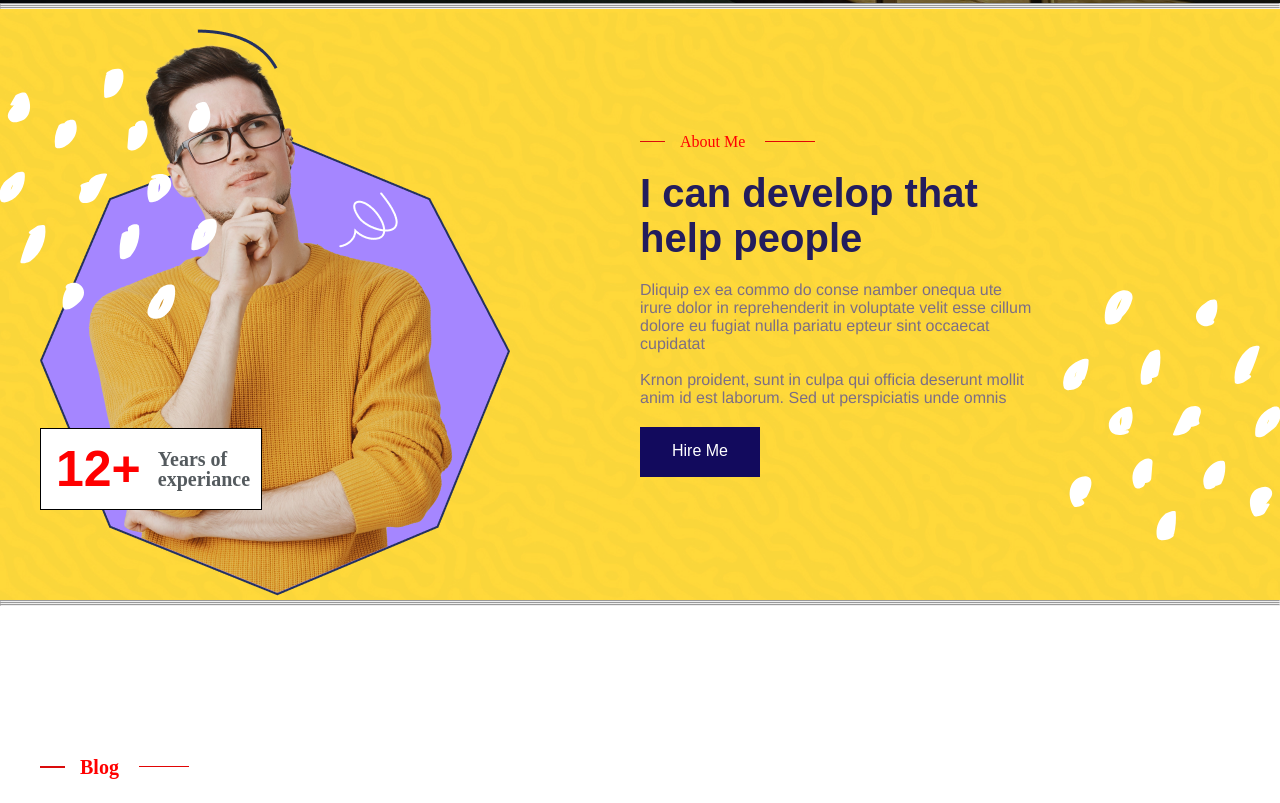
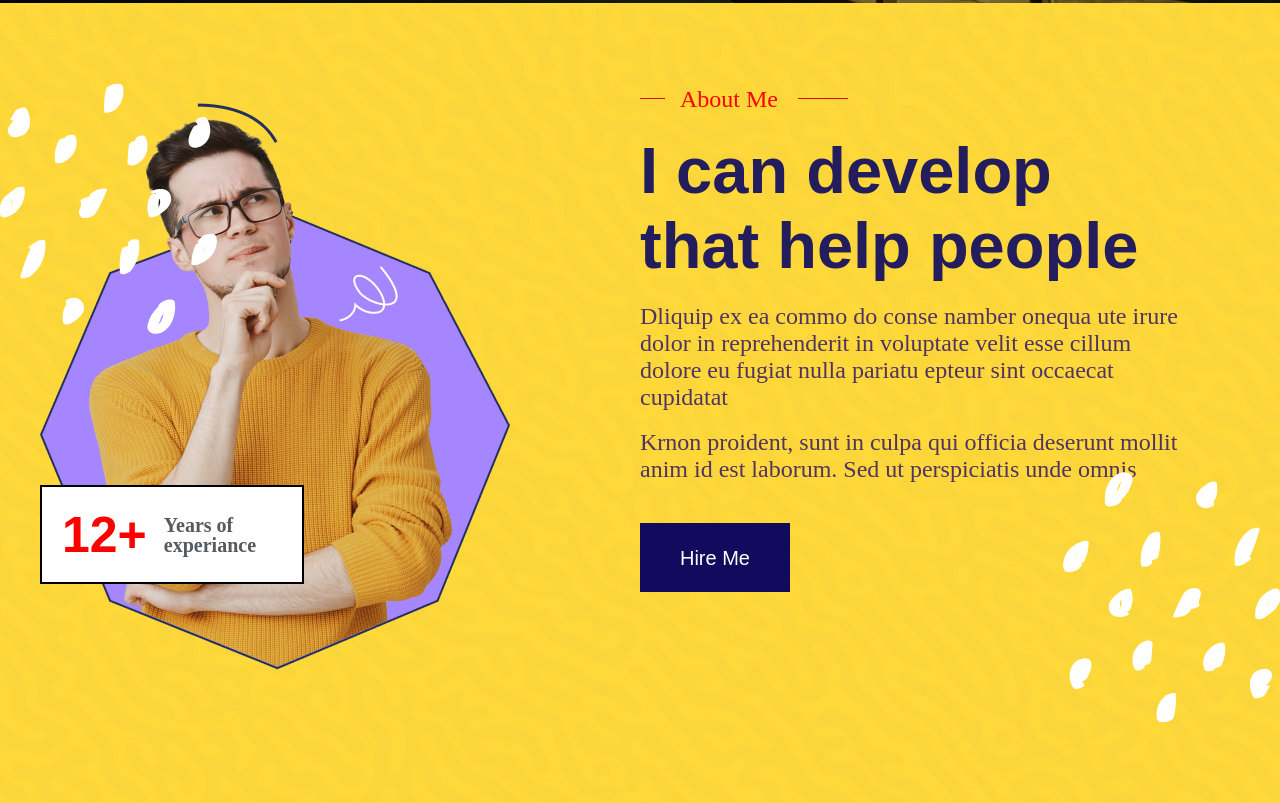
Before and after one commit to Hedayetul-Kabir/tritoweb, a plain HTML site: page index.html in a window 1280 px wide. Shown: the part 797-1600 px from the top of the page. Drawn offline with nearby package versions, Linux system fonts and the light colour scheme.

Commit message:
upto footer

```diff
--- a/index.html
+++ b/index.html
@@ -62,9 +62,6 @@
         </div>
     </div>
 
-    <hr class="rounded">
-    <hr class="rounded">
-    <hr class="rounded">
     <section class="aboutme">
 
         <div class="container">
@@ -181,9 +178,7 @@
             </svg>
         </span>
     </section>
-    <hr class="rounded">
-    <hr class="rounded">
-    <hr class="rounded">
+
     <section class="blog">
         <div class="container">
             <div class="pera">
@@ -211,10 +206,6 @@
         </div>
     </section>
 
-    <hr class="rounded">
-    <hr class="rounded">
-    <hr class="rounded">
-
     <section class="ftr">
         <div class="container">
             <div class="c-part">
@@ -226,7 +217,10 @@
 
                 <p>Email:</p>
                 <h2>support@smith.com</h2>
-                <div class="cbx">dasd</div>
+                <div class="cbx">
+                    <div class="logo">Kabir's </div>
+                    <h4>@ 2023 Kabir's. All Right Reserved</h4>
+                </div>
             </div>
 
             <div class="f-part">
@@ -266,7 +260,7 @@
 
             </div>
         </div>
-        <span class="svg1"><svg width="217" height="311" viewBox="0 0 217 311" fill="none"
+        <span class="svg3"><svg width="217" height="311" viewBox="0 0 217 311" fill="none"
                 xmlns="http://www.w3.org/2000/svg">
                 <path
                     d="M58.458 57.9402C55.2091 64.2829 54.0418 71.4882 55.1219 78.5323C55.582 81.4083 61.5641 79.9128 62.7912 79.376C72.7614 75.1578 79.7021 64.0373 75.4456 53.3769C73.8734 49.5422 62.9062 52.7634 64.3251 56.368C66.8176 62.6185 65.2071 71.7066 58.3814 74.6977L66.0507 75.5413C65.1018 69.6495 65.9992 63.6085 68.6199 58.247C70.9974 53.4537 59.9152 54.604 58.2663 57.9402H58.458Z"
@@ -309,7 +303,7 @@
                     fill="white" />
             </svg>
         </span>
-        <span class="svg2"><svg width="217" height="311" viewBox="0 0 217 311" fill="none"
+        <span class="svg4"><svg width="217" height="311" viewBox="0 0 217 311" fill="none"
                 xmlns="http://www.w3.org/2000/svg">
                 <path
                     d="M58.458 57.9402C55.2091 64.2829 54.0418 71.4882 55.1219 78.5323C55.582 81.4083 61.5641 79.9128 62.7912 79.376C72.7614 75.1578 79.7021 64.0373 75.4456 53.3769C73.8734 49.5422 62.9062 52.7634 64.3251 56.368C66.8176 62.6185 65.2071 71.7066 58.3814 74.6977L66.0507 75.5413C65.1018 69.6495 65.9992 63.6085 68.6199 58.247C70.9974 53.4537 59.9152 54.604 58.2663 57.9402H58.458Z"
@@ -354,10 +348,6 @@
         </span>
     </section>
 
-    <hr class="rounded">
-    <hr class="rounded">
-    <hr class="rounded">
-
     <script src="https://unpkg.com/ionicons@5.4.0/dist/ionicons.js"></script>
 </body>
 
--- a/style.css
+++ b/style.css
@@ -277,10 +277,10 @@ ul li a:hover {
 
 .aboutme {
   width: 100%;
+  height: 800px;
   background: url(background.jpg);
   background-position: center;
   background-size: cover;
-  height: 100%;
   position: relative;
 }
 .aboutme .svg1 {
@@ -321,15 +321,16 @@ ul li a:hover {
 .left {
   width: 50%;
   height: 100%;
+  margin-top: 80px;
   position: relative;
 }
 .left .experience {
   display: flex;
   align-items: center;
   background: white;
-  border: 1px solid black;
-  width: 220px;
-  height: 80px;
+  border: 2px solid black;
+  width: 260px;
+  height: 95px;
   position: absolute;
   bottom: 90px;
   left: 0;
@@ -337,7 +338,7 @@ ul li a:hover {
 .left .experience h3 {
   font-family: sans-serif;
   color: red;
-  padding-left: 15px;
+  padding-left: 20px;
   font-size: 50px;
 }
 .left .experience span {
@@ -346,13 +347,13 @@ ul li a:hover {
 }
 
 .right {
-  width: 33%;
+  width: 45%;
   height: 100%;
-  float: left;
 }
 .right .main-title span {
   display: inline-block;
   color: red;
+  font-size: 24px;
   padding-left: 40px;
   padding-right: 70px;
   position: relative;
@@ -379,25 +380,24 @@ ul li a:hover {
 }
 
 .right h3 {
-  font-size: 40px;
-  font-family: arial;
+  font-size: 65px;
+  font-family: sans-serif;
   color: #231d5d;
   margin-bottom: 20px;
   margin-top: 20px;
 }
 .right .text p {
-  color: #7c6e85;
-  font-family: Helvetica;
+  color: #503362;
+  font-size: 24px;
 }
 .button {
-  margin-top: 20px;
+  margin-top: 40px;
   background: #120a5d;
-  height: 35px;
-  width: 120px;
-  font-size: 16px;
-  /* font-weight: bold; */
+  height: 45px;
+  width: 150px;
+  font-size: 20px;
   text-align: center;
-  padding-top: 15px;
+  padding-top: 24px;
 }
 .button a {
   font-family: Arial;
@@ -419,6 +419,7 @@ ul li a:hover {
 .blog span {
   display: inline-block;
   color: red;
+  font-size: 24px;
   padding-left: 40px;
   padding-right: 70px;
   position: relative;
@@ -488,21 +489,23 @@ ul li a:hover {
   border: 2px solid rgb(35, 35, 35);
   border-radius: 150px;
 }
-/* .blog .divs .d2 h3 a {
-  width: 400px;
-  font-size: 30px;
-  padding: 10px;
-}
-.blog .divs .d2 hr {
-  opacity: 0.3;
-}
-.blog .d2 span {
-  padding: 10px;
-} */
+
 .ftr {
   background-image: url(./bgbl.jpg);
   width: 100%;
   height: 800px;
+  position: relative;
+}
+.ftr .svg3 {
+  position: absolute;
+  left: 0;
+  top: 10%;
+}
+.ftr .svg4 {
+  position: absolute;
+  right: 0;
+  bottom: 10%;
+  transform: rotate(180deg);
 }
 .ftr .container {
   width: 1200px;
@@ -512,11 +515,77 @@ ul li a:hover {
 .ftr .c-part {
   width: 50%;
   height: 100%;
+  margin-top: 100px;
+}
+.ftr .c-part span {
+  position: relative;
+  font-size: 24px;
+  display: inline-block;
+  color: red;
+  padding-left: 40px;
+  padding-right: 70px;
+}
+.ftr span:before {
+  position: absolute;
+  content: "";
+  width: 25px;
+  height: 1.5px;
+  background-color: rgb(218, 12, 12);
+  font-weight: bold;
+  left: 0;
+  top: 45%;
+}
+.ftr span:after {
+  position: absolute;
+  content: "";
+  width: 50px;
+  height: 1px;
+  background-color: rgb(225, 5, 5);
+  font-weight: bold;
+  right: 0;
+  top: 45%;
+}
+.ftr .c-part h1 {
+  width: 500px;
+  height: 100px;
+  color: #ffffff;
+  font-size: 60px;
+  font-family: Verdana, Geneva, Tahoma, sans-serif;
+  font-weight: bold;
+  margin-top: 25px;
+}
+.ftr .c-part p {
+  color: #797878;
+}
+.ftr .c-part h2 {
+  color: #e4e4e4;
+  font-size: 40px;
+  text-decoration-line: underline;
+  margin: 20px 0;
 }
 .ftr .cbx {
-  width: 400px;
-  height: 100px;
-  background: #373737;
+  width: 555px;
+  height: 150px;
+  background: rgba(255, 255, 255, 0.1);
+  margin-top: 100px;
+}
+.ftr .cbx .logo {
+  width: 35px;
+  height: 40px;
+  background: #ee3814;
+  border-radius: 150%;
+  margin: 30px 50px;
+  color: #ffffffbd;
+  font-size: 44px;
+  font-weight: bold;
+  font-style: italic;
+  font-family: Arial, sans-serif;
+}
+.ftr .cbx h4 {
+  color: #fff;
+  font-weight: normal;
+  padding-top: 80px;
+  margin-left: 40px;
 }
 .ftr .f-part {
   width: 560px;
```
Also changed, not shown: l2.jpg (added).
